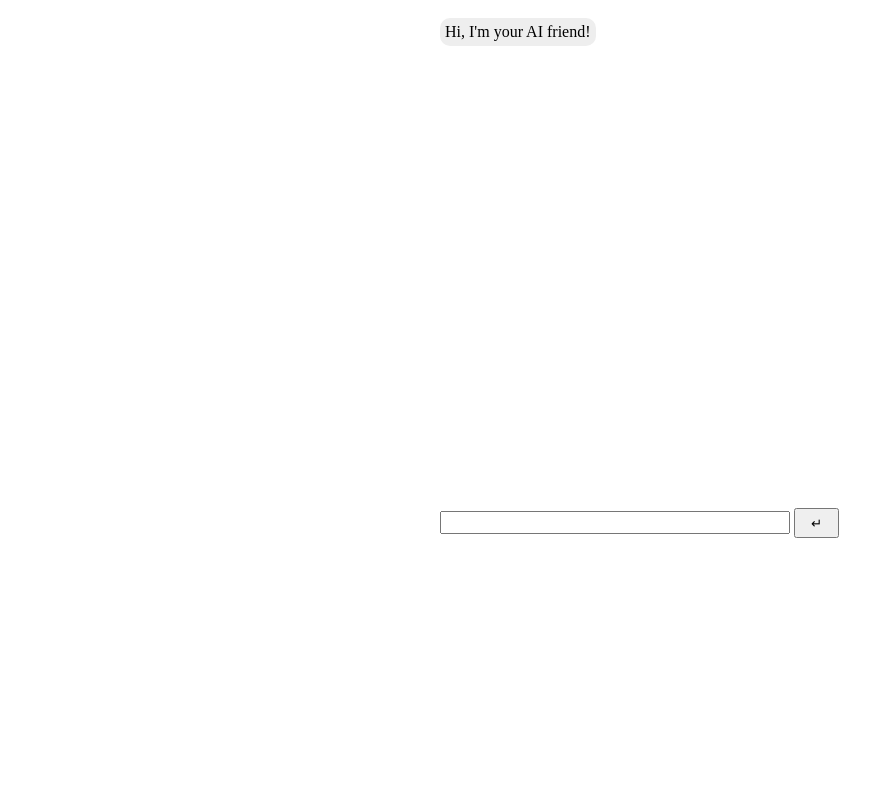
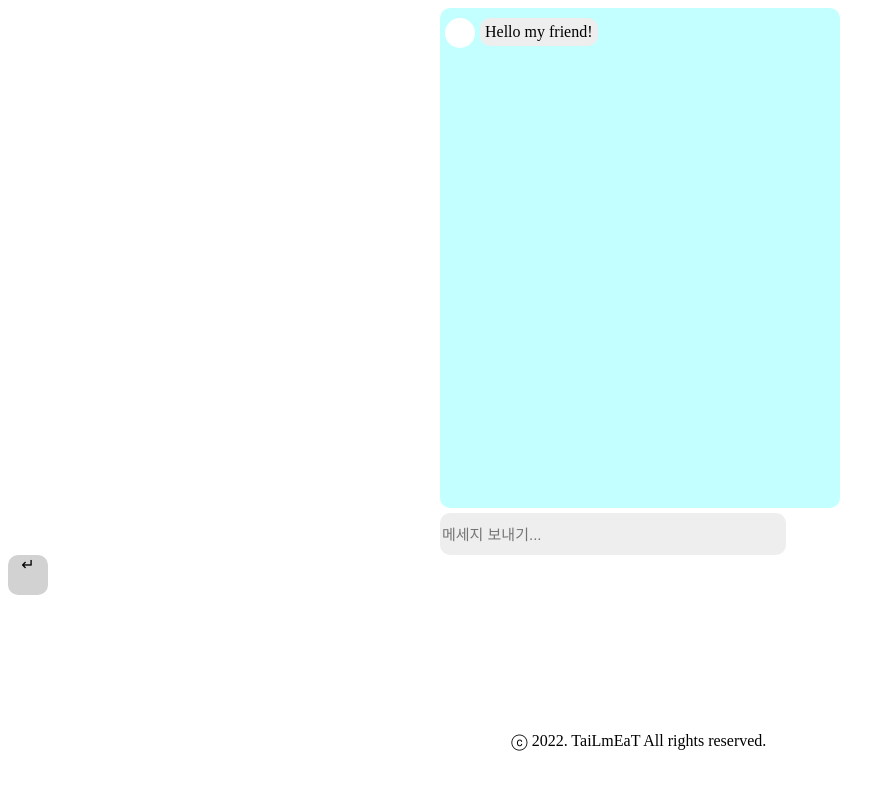
Before and after one commit to Tailmeat/DaisyChat, a plain HTML site: page index.html in a window 1280 px wide. Shown: the whole page, without its empty margins (0-895 px from the left). Drawn offline with Linux system fonts and the light colour scheme.

Commit message:
Add files via upload

```diff
--- a/index.html
+++ b/index.html
@@ -13,11 +13,14 @@
 <body>
     <div id="chatContent" class="chatContent">
         <div class="line">
-            <span class="chat">Hi, I'm your AI friend!</span>
+            <div class="profile"></div>
+            <span class="chat">Hello my friend!</span>
         </div>
     </div>
-    <input class="chat" id="input">
-    <button id="send">↵</button>
+    <input placeholder="메세지 보내기..." class="chat" id="input">
+    <div id="send">↵</div>
+
+    <div class="copyright">ⓒ 2022. TaiLmEaT All rights reserved.</div>
 
     <script type="module">
         import { Configuration, OpenAIApi } from "https://cdn.skypack.dev/openai"
@@ -27,6 +30,7 @@
         });
 
         const openai = new OpenAIApi(configuration);
+        var chattings = '';
 
         function sendChat() {
             if (document.getElementById('input').value != "") {
@@ -38,13 +42,13 @@
 
                 openai.createCompletion({
                     model: "text-davinci-003",
-                    prompt: document.querySelector("#input").value,
+                    prompt: `${chattings}You: ${document.querySelector("#input").value}\nFriend: `,
                     temperature: 0.5,
                     max_tokens: 60,
-                    top_p: 1.0,
+                    top_p: 1,
                     frequency_penalty: 0.5,
-                    presence_penalty: 0.0,
-
+                    presence_penalty: 0,
+                    stop: "\nYou",
                 }).then((result) => {
                     console.log(result.data)
                     console.log(result.data.choices[0].text)
@@ -54,6 +58,7 @@
                 </div>`
                     document.querySelector(".chatContent").insertAdjacentHTML("beforeend", template)
                     document.getElementById('chatContent').scrollTop = document.getElementById('chatContent').scrollHeight;
+                    chattings += `You: ${document.querySelector("#input").value}\nFriend: ${result.data.choices[0].text}\n`
                 })
                 document.getElementById("input").value = "";
 
--- a/main.css
+++ b/main.css
@@ -1,7 +1,10 @@
 #chatContent {
+    background-color: #c3ffff;
+    border-radius: 10px;
     margin-left: calc(50% - 200px);
     width: 400px;
     height: 500px; overflow-y: scroll;
+    overflow-x: hidden;
 }
 
 #chatContent::-webkit-scrollbar {
@@ -12,25 +15,56 @@
     margin-top: 10px; display: flex;
 }
 
+.profile {
+    background-color: rgb(255, 255, 255);
+    margin-left: 5px;
+    border-radius: 50%;
+    width: 30px;
+    height: 30px;
+}
+
 .chat:not(#input) {
     background: #eee; padding: 5px; max-width: 200px;
+    margin-bottom: 10px;
     border-radius: 10px;
+}
+
+.chat:not(.myChat) {
+    margin-left: 5px;
 }
 
 .myChat {
     margin-left: auto;
+    margin-right: 5px;
 }
 
 #input {
     width: 342px;
-    height: auto;
+    height: 40px;
     font-size: 15px;
+    margin-top: 5px;
     margin-left: calc(50% - 200px);
+    background-color: #eee;
+    border: none;
+    border-radius: 10px;
 }
 
 #send {
-    width: 45px;
-    height: 30px;
+    background-color: rgb(210, 210, 210);
+    width: 40px;
+    height: 40px;
+    border: none;
+    border-radius: 10px;
+    cursor: pointer;
+    text-align: center;
+}
+
+.copyright {
+    margin-left: calc(50% - 136.65px);
+    margin-bottom: 50px;
+    position: fixed;
+    bottom: 0;
+    text-align: center;
 }
 
 @media (max-width: 1000px) {
@@ -40,7 +74,8 @@
     }
 
     #input {
-        width: 282px;
+        width: 270px;
+        margin-top: 10px;
         margin-left: calc(50% - 150px);
     }
 
```
